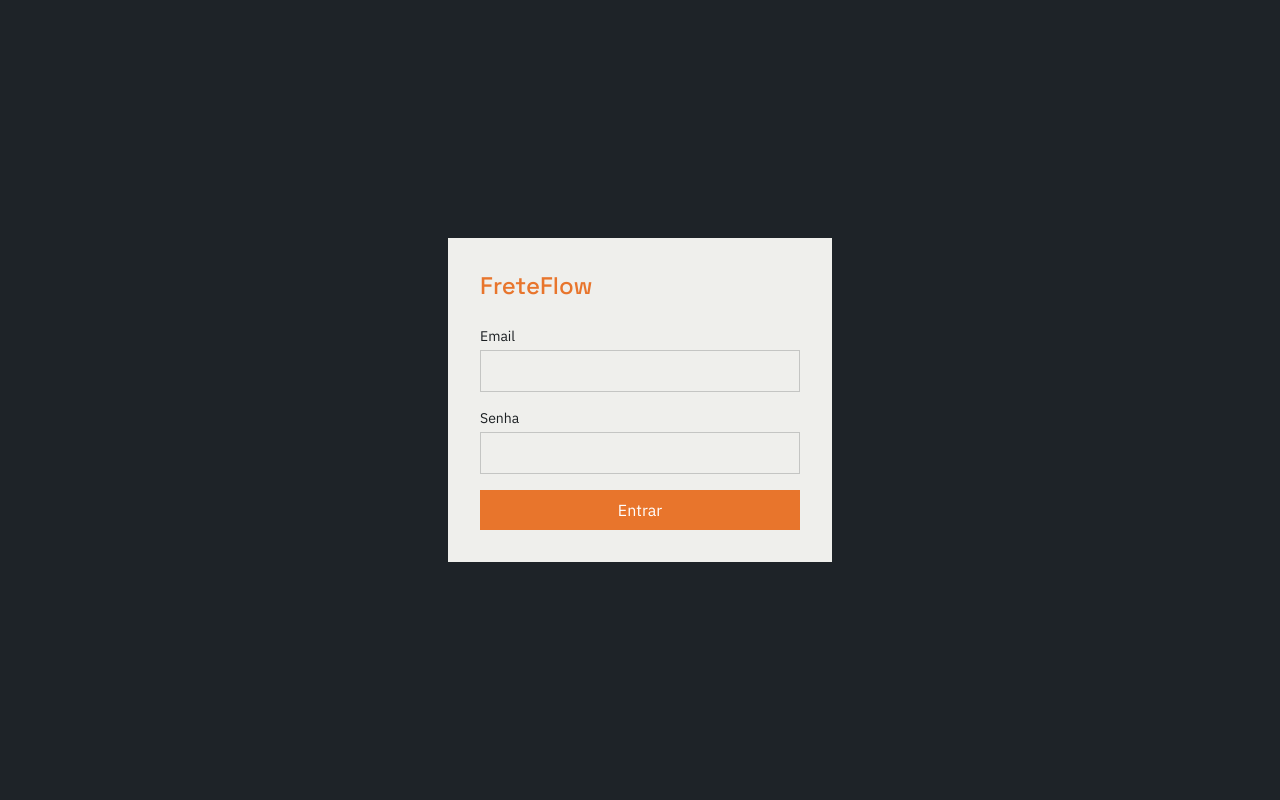
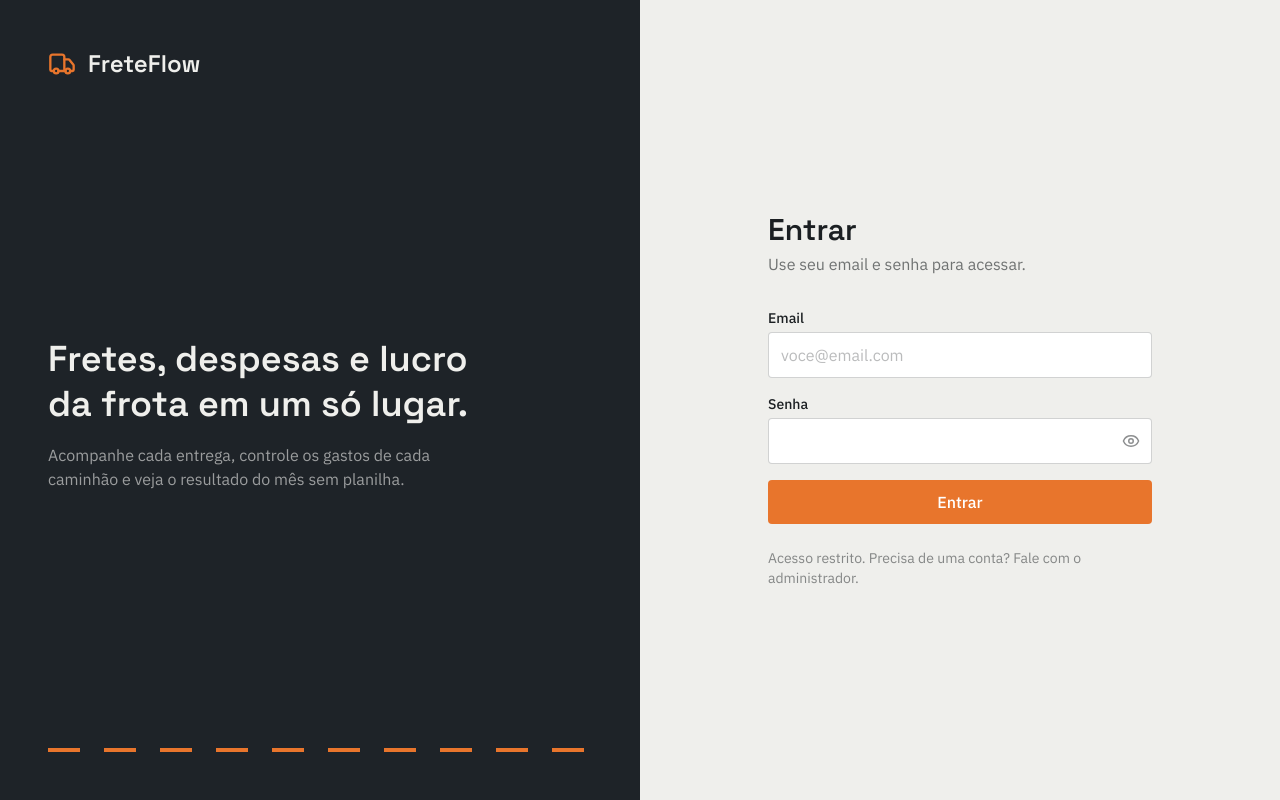
Before and after one commit to yagosiqueira-dev/FreteFlow, a React (Vite) app in the folder frontend/: page /login in a window 1280 px wide. Built offline with nearby package versions, Linux system fonts and the light colour scheme.

Commit message:
feat(login): redesign login page with split layout and password toggle

```diff
--- a/frontend/src/pages/Login/Login.tsx
+++ b/frontend/src/pages/Login/Login.tsx
@@ -1,12 +1,14 @@
-import { useState, FormEvent } from "react";
+import { useState, type FormEvent } from "react";
 import { useNavigate } from "react-router-dom";
+import { AxiosError } from "axios";
+import { Eye, EyeOff, Loader2, Truck } from "lucide-react";
 import api from "../../api/axios";
 import { useAuth } from "../../hooks/useAuth";
-import { AxiosError } from "axios";
 
 export default function Login() {
   const [email, setEmail] = useState("");
   const [password, setPassword] = useState("");
+  const [showPassword, setShowPassword] = useState(false);
   const [error, setError] = useState<string | null>(null);
   const [loading, setLoading] = useState(false);
   const { login } = useAuth();
@@ -36,41 +38,110 @@ export default function Login() {
     }
   }
 
+  const inputClass =
+    "w-full px-3 py-2.5 bg-white border border-ink/20 rounded text-ink placeholder:text-ink/30 focus:outline-none focus:border-route-orange focus:ring-2 focus:ring-route-orange/30";
+
   return (
-    <div className="min-h-screen flex items-center justify-center bg-asphalt">
-      <form onSubmit={handleSubmit} className="w-full max-w-sm bg-concrete p-8">
-        <h1 className="font-display text-2xl text-route-orange mb-6">
+    <div className="min-h-screen grid lg:grid-cols-2 bg-concrete">
+      <aside className="hidden lg:flex flex-col justify-between bg-asphalt p-12 text-concrete">
+        <div className="flex items-center gap-3">
+          <Truck size={28} className="text-route-orange" />
+          <span className="font-display text-2xl font-semibold">FreteFlow</span>
+        </div>
+
+        <div className="max-w-md">
+          <h2 className="font-display text-4xl font-semibold leading-tight mb-4">
+            Fretes, despesas e lucro da frota em um só lugar.
+          </h2>
+          <p className="text-concrete/60">
+            Acompanhe cada entrega, controle os gastos de cada caminhão e veja
+            o resultado do mês sem planilha.
+          </p>
+        </div>
+
+        <div
+          className="h-1 w-full"
+          style={{
+            backgroundImage:
+              "repeating-linear-gradient(90deg, #E8752C 0 32px, transparent 32px 56px)",
+          }}
+        />
+      </aside>
+
+      <main className="flex items-center justify-center p-6">
+        <form onSubmit={handleSubmit} className="w-full max-w-sm">
+          <div className="flex items-center gap-2 mb-8 lg:hidden">
+            <Truck size={24} className="text-route-orange" />
+            <span className="font-display text-xl font-semibold text-ink">
               FreteFlow
+            </span>
+          </div>
+
+          <h1 className="font-display text-3xl font-semibold text-ink mb-1">
+            Entrar
           </h1>
+          <p className="text-ink/60 mb-8">Use seu email e senha para acessar.</p>
 
-        <label className="block text-sm text-ink mb-1">Email</label>
+          <label htmlFor="email" className="block text-sm font-medium text-ink mb-1">
+            Email
+          </label>
           <input
+            id="email"
             type="email"
+            autoComplete="username"
+            placeholder="voce@email.com"
             value={email}
             onChange={(e) => setEmail(e.target.value)}
-          className="w-full mb-4 px-3 py-2 border border-ink/20 text-ink"
+            className={`${inputClass} mb-4`}
             required
           />
 
-        <label className="block text-sm text-ink mb-1">Senha</label>
+          <label htmlFor="password" className="block text-sm font-medium text-ink mb-1">
+            Senha
+          </label>
+          <div className="relative mb-4">
             <input
-          type="password"
+              id="password"
+              type={showPassword ? "text" : "password"}
+              autoComplete="current-password"
               value={password}
               onChange={(e) => setPassword(e.target.value)}
-          className="w-full mb-4 px-3 py-2 border border-ink/20 text-ink"
+              className={`${inputClass} pr-10`}
               required
             />
+            <button
+              type="button"
+              onClick={() => setShowPassword((v) => !v)}
+              aria-label={showPassword ? "Ocultar senha" : "Mostrar senha"}
+              className="absolute inset-y-0 right-0 px-3 text-ink/50 hover:text-ink"
+            >
+              {showPassword ? <EyeOff size={18} /> : <Eye size={18} />}
+            </button>
+          </div>
 
-        {error && <p className="text-alert-red text-sm mb-4">{error}</p>}
+          {error && (
+            <div
+              role="alert"
+              className="mb-4 border-l-4 border-alert-red bg-alert-red/10 px-3 py-2 text-sm text-alert-red"
+            >
+              {error}
+            </div>
+          )}
 
           <button
             type="submit"
             disabled={loading}
-          className="w-full py-2 bg-route-orange text-white disabled:opacity-50"
+            className="w-full flex items-center justify-center gap-2 py-2.5 rounded bg-route-orange text-white font-medium hover:bg-route-orange/90 transition-colors disabled:opacity-60 disabled:cursor-not-allowed"
           >
+            {loading && <Loader2 size={16} className="animate-spin" />}
             {loading ? "Entrando..." : "Entrar"}
           </button>
+
+          <p className="mt-6 text-sm text-ink/50">
+            Acesso restrito. Precisa de uma conta? Fale com o administrador.
+          </p>
         </form>
+      </main>
     </div>
   );
 }
```
Lines whose indentation alone changed are shown as unchanged.
